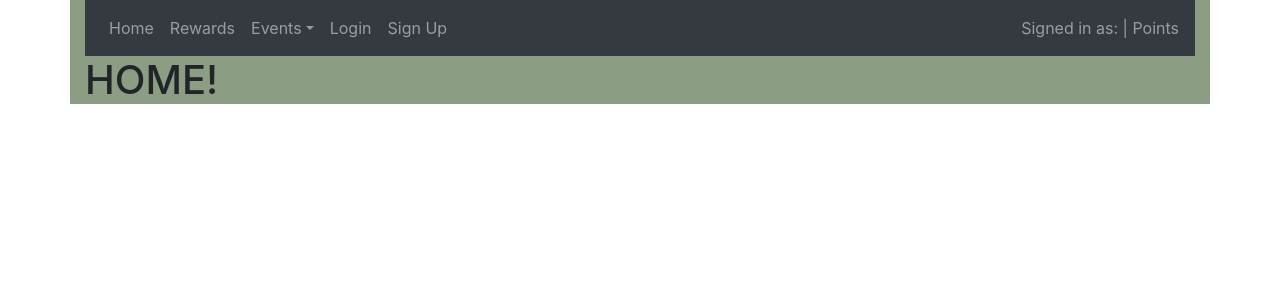
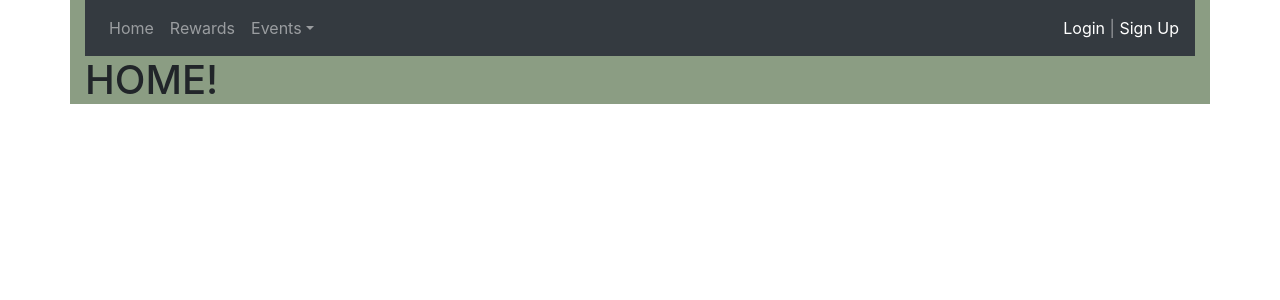
Before and after one commit to JacksonReynolds/react-trail-cents, a React (Create React App) app in the folder trail-cents-frontend/: page / in a window 1280 px wide. Shown: the top 300 px of the page. Built offline with nearby package versions, Linux system fonts and the light colour scheme.

Commit message:
nav user badge

```diff
--- a/trail-cents-frontend/src/components/NavBar.js
+++ b/trail-cents-frontend/src/components/NavBar.js
@@ -4,6 +4,7 @@ import Nav from 'react-bootstrap/Nav'
 import {Link} from 'react-router-dom'
 import { NavDropdown } from 'react-bootstrap'
 import { connect } from 'react-redux'
+import NavUserBadge from './NavUserBadge'
 
 class NavBar extends PureComponent {
 
@@ -22,13 +23,8 @@ class NavBar extends PureComponent {
                                 <NavDropdown.Item as={Link} to="/events">Events</NavDropdown.Item>
                                 <NavDropdown.Item as={Link} to="/volunteer">Volunteer</NavDropdown.Item>
                             </NavDropdown>
-                            {!user.username && <Nav.Link as={Link} to="/login">Login</Nav.Link>}
-                            {!user.username && <Nav.Link as={Link} to="/signup">Sign Up</Nav.Link>}
-                            {user.username && <Nav.Link as={Link} to="/logout" onClick={handleLogout}>Logout</Nav.Link>}
                         </Nav>
-                        <Navbar.Text>
-                            Signed in as: <Link to= '/'>{user.username}</Link> | {user.points} Points
-                        </Navbar.Text>
+                        <NavUserBadge user={user} handleLogout={handleLogout}/>
                     </Navbar.Collapse>
 
                 </Navbar>
--- /dev/null
+++ b/trail-cents-frontend/src/components/NavUserBadge.js
@@ -0,0 +1,22 @@
+import React from 'react'
+import Navbar from 'react-bootstrap/Navbar'
+import { Link } from 'react-router-dom'
+
+const NavUserBadge = (props) => {
+    let {user} = props
+    if (user.id) {
+        return (
+            <Navbar.Text>
+                Signed in as: <Link to= '/'>{user.username}</Link> | {user.points} Points | <Link to='/logout' onClick={props.handleLogout  }>Logout</Link>
+            </Navbar.Text>
+        )
+    } else {
+        return (
+            <Navbar.Text>
+                <Link to="/login">Login</Link> | <Link to="/signup">Sign Up</Link>
+            </Navbar.Text>
+        )
+    }
+}
+
+export default NavUserBadge
```
